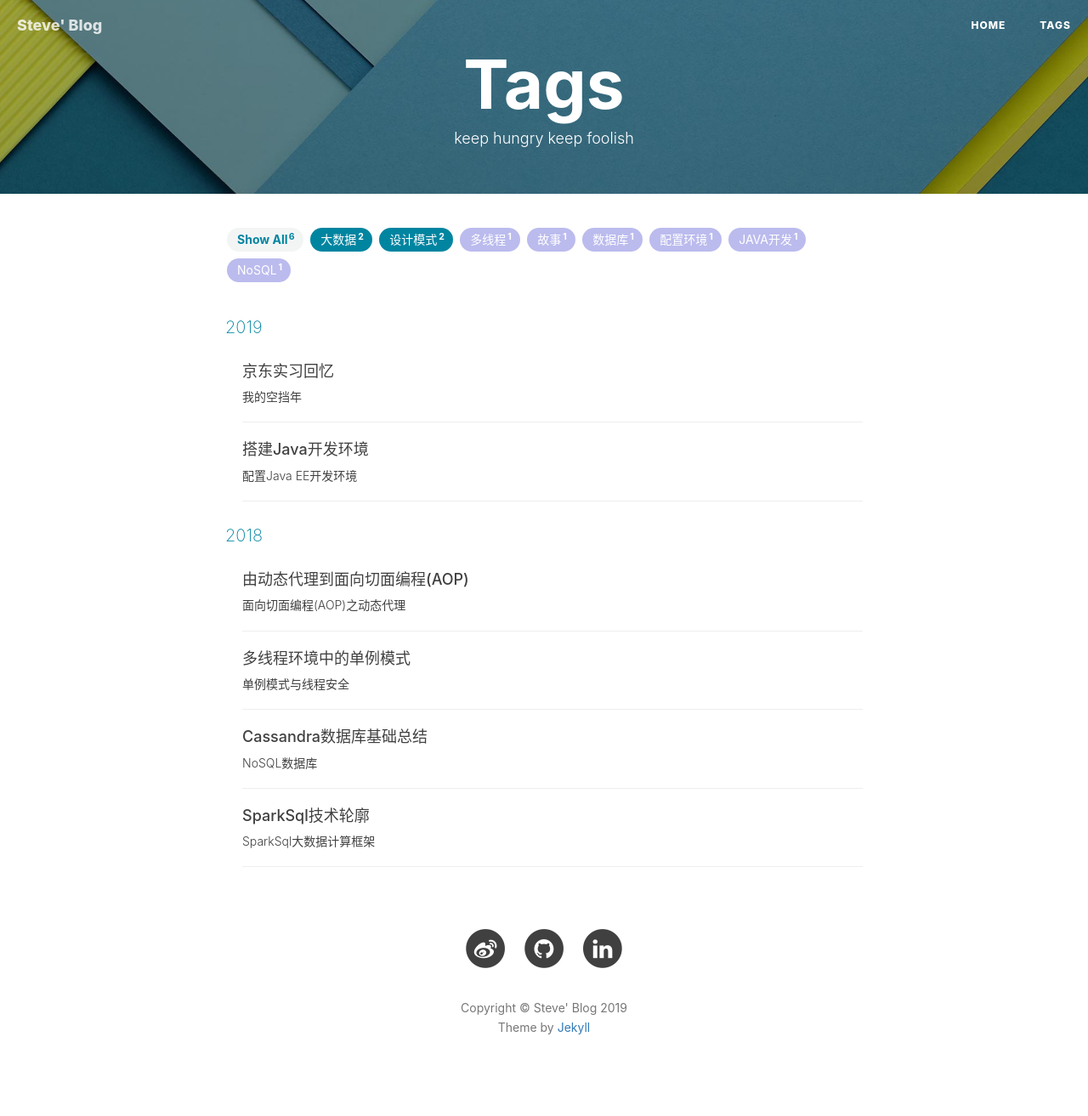
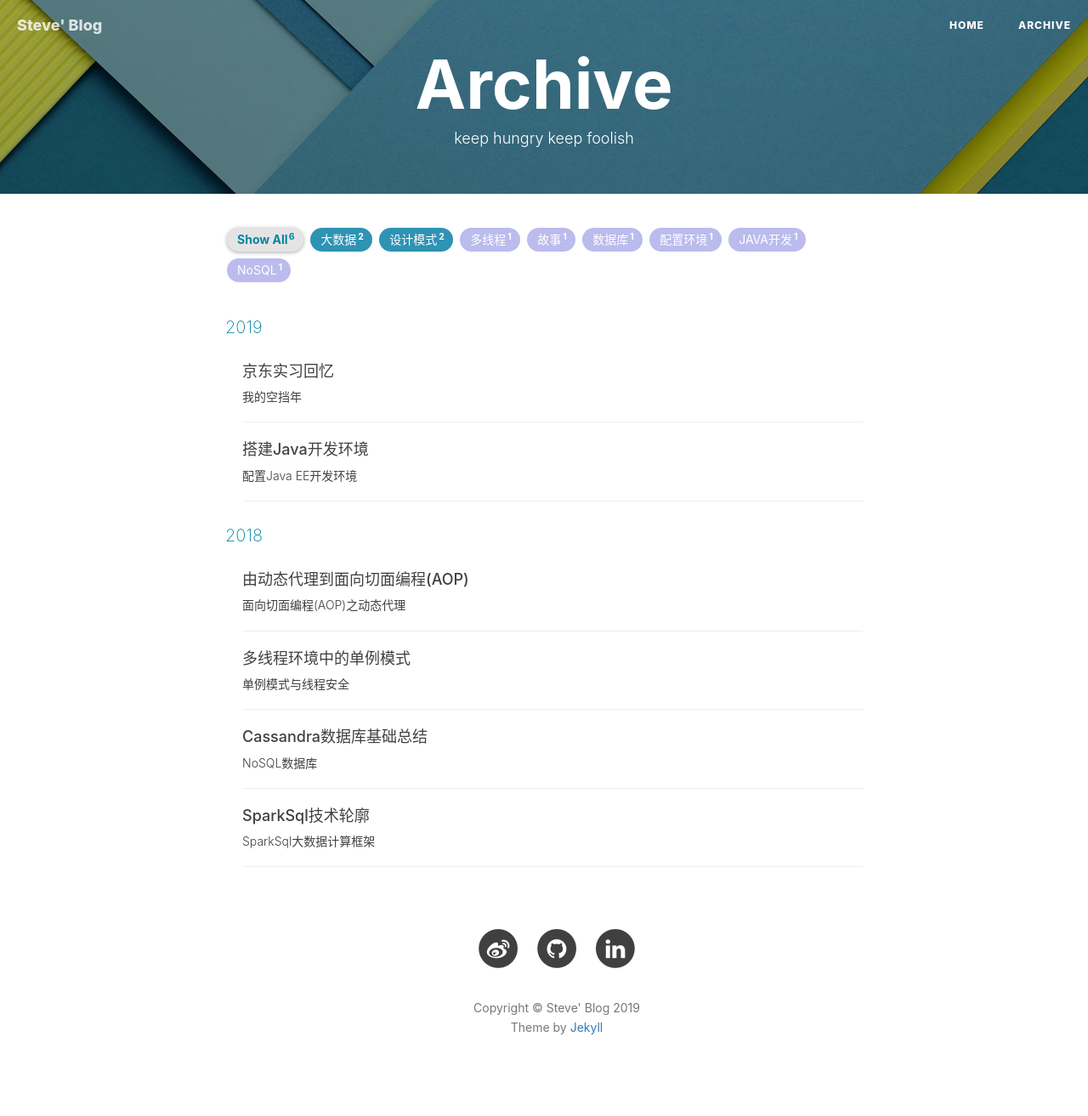
Before and after one commit to SteveRao/steverao.github.io, a Jekyll site: the page built from archive.html, in a window 1280 px wide. Shown: the whole page at 85% size. Built offline with Jekyll 4.4.1, drawn with Linux system fonts in a browser that asks for light colours; nearby versions of some CDN libraries; comment, search, counter and statistics services are not loaded.

Commit message:
修复tags页面异常情况

```diff
--- a/_includes/featured-tags.html
+++ b/_includes/featured-tags.html
@@ -19,7 +19,7 @@
         {% for tag in site.tags %}
         {% if tag[1].size > site.featured-condition-size %}
         <a data-sort="{{ site.posts.size | minus: tag[1].size | prepend: '0000' | slice: -4, 4 }}"
-           href="{{ site.baseurl }}/tags/?tag={{ tag[0] | url_encode }}"
+           href="{{ site.baseurl }}/archive/?tag={{ tag[0] | url_encode }}"
            title="{{ tag[0] }}"
            rel="{{ tag[1].size }}">{{ tag[0] }}</a>
         {% endif %}
--- a/_includes/footer.html
+++ b/_includes/footer.html
@@ -1,4 +1,4 @@
-<!-- 网站Footer模块 -->
+<!-- 网站footer模块 -->
 <footer>
     <div class="container">
         <div class="row">
@@ -17,13 +17,20 @@
 </footer>
 
 <!-- jQuery -->
-<script src="{{ '/js/jquery.min.js ' | prepend: site.baseurl }}"></script>
+<script src="{{ "/js/jquery.min.js " | prepend: site.baseurl }}"></script>
 
 <!-- Bootstrap Core JavaScript -->
-<script src="{{ '/js/bootstrap.min.js ' | prepend: site.baseurl }}"></script>
+<!-- Currently, only navbar scroll-down effect at desktop still depends on this -->
+<script src="{{ "/js/bootstrap.min.js " | prepend: site.baseurl }}"></script>
 
 <!-- Custom Theme JavaScript -->
-<script src="{{ '/js/hux-blog.min.js ' | prepend: site.baseurl }}"></script>
+<script src="{{ "/js/hux-blog.min.js " | prepend: site.baseurl }}"></script>
+
+<!-- Service Worker -->
+{% if site.service-worker %}
+<script src="{{ "/js/snackbar.js " | prepend: site.baseurl }}"></script>
+<script src="{{ "/js/sw-registration.js " | prepend: site.baseurl }}"></script>
+{% endif %}
 
 <!-- async load function -->
 <script>
@@ -32,36 +39,51 @@
           o = d.createElement(t),
           s = d.getElementsByTagName(t)[0];
       o.src = u;
-        if (c) {
-            o.addEventListener('load', function (e) {
-                c(null, e);
-            }, false);
-        }
+      if (c) { o.addEventListener('load', function (e) { c(null, e); }, false); }
       s.parentNode.insertBefore(o, s);
     }
 </script>
 
+<!--
+     Because of the native support for backtick-style fenced code blocks
+     right within the Markdown is landed in Github Pages,
+     From V1.6, There is no need for Highlight.js,
+     so Huxblog drops it officially.
+
+     - https://github.com/blog/2100-github-pages-now-faster-and-simpler-with-jekyll-3-0
+     - https://help.github.com/articles/creating-and-highlighting-code-blocks/
+     - https://github.com/jneen/rouge/wiki/list-of-supported-languages-and-lexers
+-->
+<!--
+    <script>
+        async("http://cdn.bootcss.com/highlight.js/8.6/highlight.min.js", function(){
+            hljs.initHighlightingOnLoad();
+        })
+    </script>
     <link href="http://cdn.bootcss.com/highlight.js/8.6/styles/github.min.css" rel="stylesheet">
+-->
 
+
+
+{% if page.title == 'Archive' %}
 <!-- jquery.tagcloud.js -->
 <script>
-    // only load tagcloud.js in tag.html
-    if ($('#tag_cloud').length !== 0) {
-        async("/js/jquery.tagcloud.js", function () {
+    async('{{ "/js/jquery.tagcloud.js" | prepend: site.baseurl }}',function(){
         $.fn.tagcloud.defaults = {
             //size: {start: 1, end: 1, unit: 'em'},
-                color: {start: '#bbbbee', end: '#0085a1'},
+            color: {start: '#bbbbee', end: '#2f93b4'},
         };
         $('#tag_cloud a').tagcloud();
     })
-    }
 </script>
+<script src='{{ "/js/archive.js " | prepend: site.baseurl }}'></script>
+{% endif %}
 
 <!--fastClick.js -->
 <script>
-    async("http://cdn.bootcss.com/fastclick/1.0.6/fastclick.min.js", function () {
+    async("//cdnjs.cloudflare.com/ajax/libs/fastclick/1.0.6/fastclick.min.js", function(){
         var $nav = document.querySelector("nav");
-        if ($nav) FastClick.attach($nav);
+        if($nav) FastClick.attach($nav);
     })
 </script>
 
--- a/_includes/head.html
+++ b/_includes/head.html
@@ -1,10 +1,10 @@
 <head>
     <meta charset="utf-8">
     <meta http-equiv="X-UA-Compatible" content="IE=edge">
-    <meta name="google-site-verification" content="xBT4GhYoi5qRD5tr338pgPM5OWHHIDR6mNg1a3euekI" />
-    <meta name="viewport" content="width=device-width, initial-scale=1">
+    <meta name="google-site-verification" content="xBT4GhYoi5qRD5tr338pgPM5OWHHIDR6mNg1a3euekI"/>
+    <meta name="viewport" content="width=device-width, initial-scale=1, viewport-fit=cover">
     <meta name="description" content="{{ site.description }}">
-    <meta name="keyword"  content="{{ site.keyword }}">
+    <meta name="keyword" content="{{ site.keyword }}">
     <link rel="shortcut icon" href="{{ site.baseurl }}/img/favicon.ico">
 
     <title>{% if page.title %}{{ page.title }} - {{ site.SEOTitle }}{% else %}{{ site.SEOTitle }}{% endif %}</title>
@@ -23,7 +23,8 @@
     <!-- Custom Fonts -->
     <!-- <link href="http://maxcdn.bootstrapcdn.com/font-awesome/4.3.0/css/font-awesome.min.css" rel="stylesheet" type="text/css"> -->
     <!-- Hux change font-awesome CDN to qiniu -->
-    <link href="//cdnjs.cloudflare.com/ajax/libs/font-awesome/4.6.3/css/font-awesome.min.css" rel="stylesheet" type="text/css">
+    <link href="//cdnjs.cloudflare.com/ajax/libs/font-awesome/4.6.3/css/font-awesome.min.css" rel="stylesheet"
+          type="text/css">
 
 
     <!-- Hux Delete, sad but pending in China
@@ -36,8 +37,8 @@
     <!-- HTML5 Shim and Respond.js IE8 support of HTML5 elements and media queries -->
     <!-- WARNING: Respond.js doesn't work if you view the page via file:// -->
     <!--[if lt IE 9]>
-        <script src="https://oss.maxcdn.com/libs/html5shiv/3.7.0/html5shiv.js"></script>
-        <script src="https://oss.maxcdn.com/libs/respond.js/1.4.2/respond.min.js"></script>
+    <script src="https://oss.maxcdn.com/libs/html5shiv/3.7.0/html5shiv.js"></script>
+    <script src="https://oss.maxcdn.com/libs/respond.js/1.4.2/respond.min.js"></script>
     <![endif]-->
 
     <!-- ga & ba script hoook -->
--- a/_includes/intro-header.html
+++ b/_includes/intro-header.html
@@ -36,7 +36,7 @@
                     <div class="post-heading">
                         <div class="tags">
                             {% for tag in page.tags %}
-                            <a class="tag" href="{{ site.baseurl }}/tags/?tag={{ tag | url_encode }}" title="{{ tag }}">{{ tag }}</a>
+                            <a class="tag" href="{{ site.baseurl }}/archive/?tag={{ tag | url_encode }}" title="{{ tag }}">{{ tag }}</a>
                             {% endfor %}
                         </div>
                         <h1>{{ page.title }}</h1>
--- a/tags.html
+++ b/archive.html
@@ -1,13 +1,18 @@
 ---
-title: Tags
+title: Archive
 layout: default
 description: keep hungry keep foolish
 header-img: "img/tag-bg.jpg"
 ---
 
+<!--
+Credits: this page shamelessly borrowed a lot from:
+https://github.com/kitian616/jekyll-TeXt-theme
+-->
 <!-- Page Header -->
 {% include intro-header.html type='page' short=true %}
 
+<!-- Main Content -->
 <div class="container">
     <div class="row">
         <div class="col-lg-8 col-lg-offset-2 col-md-10 col-md-offset-1">
@@ -33,7 +38,7 @@ header-img: "img/tag-bg.jpg"
             </div>
 
             <!-- Article List -->
-            <div class="mini-post-list js-result">
+            <div class="mini-post-list js-result d-none">
                 {%- assign _sorted_list = site.posts -%}
                 {%- assign _sorted_list = _sorted_list | sort: 'date' -%}
                 {%- assign _sorted_list = _sorted_list | reverse -%}
@@ -53,9 +58,8 @@ header-img: "img/tag-bg.jpg"
                 {% comment %} group by year {% endcomment %}
                 {%- assign _currentdate = _article.date | date: '%Y' -%}
                 {%- if _currentdate != _date -%}
-                {%- unless forloop.first -%}
-                <section>{%- endunless -%}
-                </section>
+                {%- unless forloop.first -%}</section>{%- endunless -%}
+                <section>
 				<span class="fa listing-seperator">
 					<span class="tag-text">{{ _currentdate }}</span>
 				</span>
@@ -79,4 +83,3 @@ header-img: "img/tag-bg.jpg"
             </div>
         </div>
     </div>
-</div>
```
Also changed, not shown: 1 other file. Lines whose indentation alone changed are shown as unchanged.
